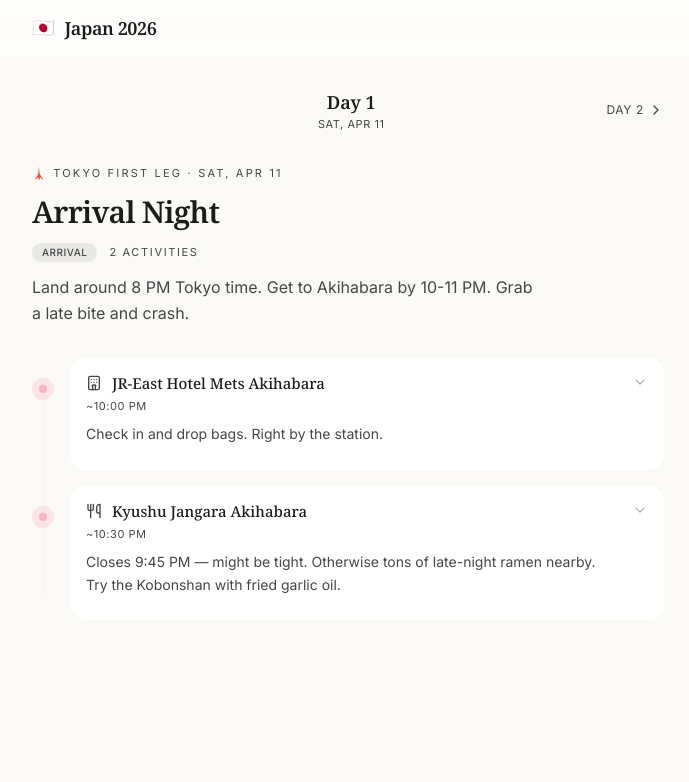
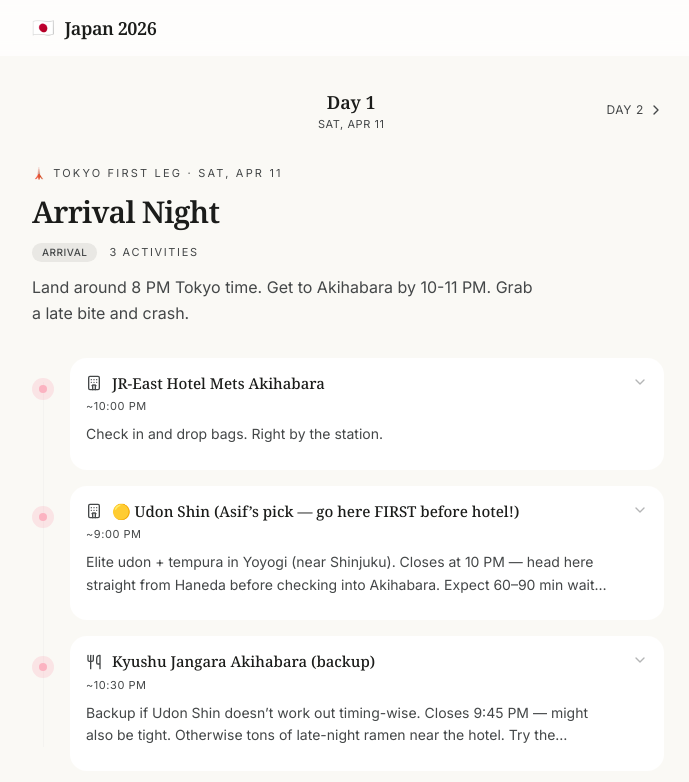
Before and after one commit to kingKaiser92/japan-trip-2026, a Next.js app: page /day/1 in a window 1280 px wide. Shown: the top 782 px of the page, without its empty margins (292-981 px from the left). Built offline with nearby package versions, Linux system fonts and the light colour scheme.

Commit message:
Sync itinerary from Notion

```diff
--- a/src/data/days.ts
+++ b/src/data/days.ts
@@ -20,14 +20,24 @@ export const days: TripDay[] = [
         mapsQuery: "JR-East Hotel Mets Akihabara",
       },
       {
-        id: "d1-kyushu-jangara-akihabara-1",
+        id: "d1-udon-shin-asif-s-pick-go-here--1",
+        time: "9:00 PM",
+        isApproximate: true,
+        name: "🟡 Udon Shin (Asif’s pick — go here FIRST before hotel!)",
+        category: "hotel",
+        notes: "Elite udon + tempura in Yoyogi (near Shinjuku). Closes at 10 PM — head here straight from Haneda before checking into Akihabara. Expect 60–90 min wait (ticket system). Cash only. If the wait is too long or you arrive too late, fall back to late-night ramen near Akihabara instead.",
+        isOptional: false,
+        mapsQuery: "🟡 Udon Shin (Asif’s pick — go here FIRST before hotel!)",
+      },
+      {
+        id: "d1-kyushu-jangara-akihabara-backu-2",
         time: "10:30 PM",
         isApproximate: true,
-        name: "Kyushu Jangara Akihabara",
+        name: "Kyushu Jangara Akihabara (backup)",
         category: "food",
-        notes: "Closes 9:45 PM — might be tight. Otherwise tons of late-night ramen nearby. Try the Kobonshan with fried garlic oil.",
+        notes: "Backup if Udon Shin doesn’t work out timing-wise. Closes 9:45 PM — might also be tight. Otherwise tons of late-night ramen near the hotel.  Try the Kobonshan with fried garlic oil.",
         isOptional: false,
-        mapsQuery: "Kyushu Jangara Akihabara",
+        mapsQuery: "Kyushu Jangara Akihabara (backup)",
       }
     ],
   },
```
